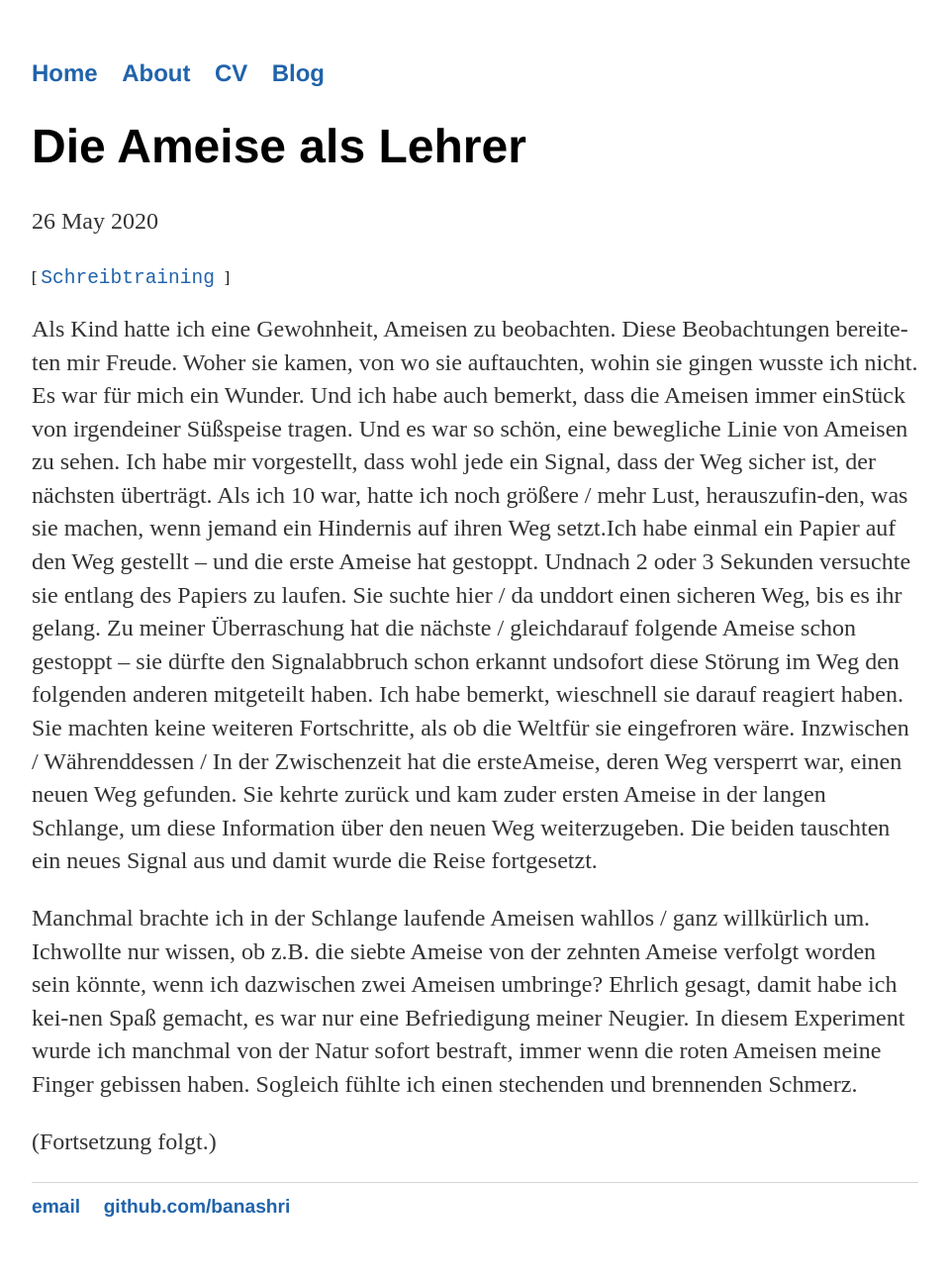
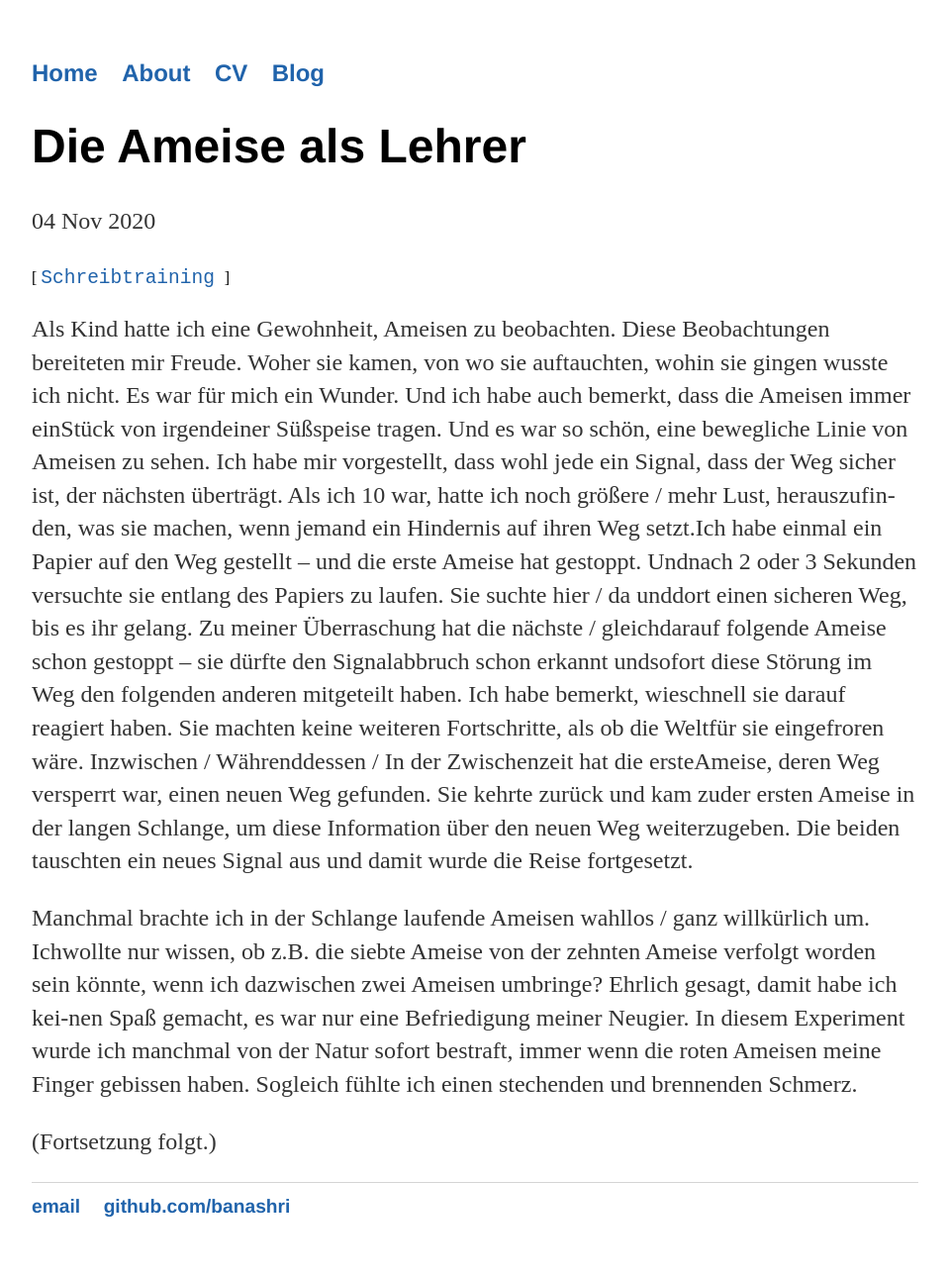
Before and after one commit to Banashri/banashri.github.io, a Jekyll site: the page built from _posts/2020-11-5-Ameise.md, in a window 1280 px wide. Shown: the whole page at 99% size, without its empty margins (160-1119 px from the left). Built offline with Jekyll 4.4.1, drawn with Linux system fonts in a browser that asks for light colours.

Commit message:
Update 2020-11-5-Ameise.md

```diff
--- a/_posts/2020-11-5-Ameise.md
+++ b/_posts/2020-11-5-Ameise.md
@@ -1,11 +1,11 @@
 ---
 layout: post
 title: "Die Ameise als Lehrer"
-date: 2020-05-26
+date: 2020-11-4
 tags: Schreibtraining
 ---
 
-Als Kind hatte ich eine Gewohnheit, Ameisen zu beobachten. Diese Beobachtungen bereite-ten mir Freude. Woher sie kamen, von wo sie auftauchten, wohin sie gingen wusste ich nicht. Es war für mich ein Wunder. Und ich habe auch bemerkt, dass die Ameisen immer einStück von irgendeiner Süßspeise tragen. Und es war so schön, eine bewegliche Linie von Ameisen zu sehen. Ich habe mir vorgestellt, dass wohl jede ein Signal, dass der Weg sicher ist, der nächsten überträgt. Als ich 10 war, hatte ich noch größere / mehr Lust, herauszufin-den, was sie machen, wenn jemand ein Hindernis auf ihren Weg setzt.Ich habe einmal ein Papier auf den Weg gestellt – und die erste Ameise hat gestoppt. Undnach 2 oder 3 Sekunden versuchte sie entlang des Papiers zu laufen. Sie suchte hier / da unddort einen sicheren Weg, bis es ihr gelang. Zu meiner Überraschung hat die nächste / gleichdarauf folgende Ameise schon gestoppt – sie dürfte den Signalabbruch schon erkannt undsofort diese Störung im Weg den folgenden anderen mitgeteilt haben. Ich habe bemerkt, wieschnell sie darauf reagiert haben. Sie machten keine weiteren Fortschritte, als ob die Weltfür sie eingefroren wäre. Inzwischen / Währenddessen / In der Zwischenzeit hat die ersteAmeise, deren Weg versperrt war, einen neuen Weg gefunden. Sie kehrte zurück und kam zuder ersten Ameise in der langen Schlange, um diese Information über den neuen Weg weiterzugeben. Die beiden tauschten ein neues Signal aus und damit wurde die Reise fortgesetzt.
+Als Kind hatte ich eine Gewohnheit, Ameisen zu beobachten. Diese Beobachtungen bereiteten mir Freude. Woher sie kamen, von wo sie auftauchten, wohin sie gingen wusste ich nicht. Es war für mich ein Wunder. Und ich habe auch bemerkt, dass die Ameisen immer einStück von irgendeiner Süßspeise tragen. Und es war so schön, eine bewegliche Linie von Ameisen zu sehen. Ich habe mir vorgestellt, dass wohl jede ein Signal, dass der Weg sicher ist, der nächsten überträgt. Als ich 10 war, hatte ich noch größere / mehr Lust, herauszufin-den, was sie machen, wenn jemand ein Hindernis auf ihren Weg setzt.Ich habe einmal ein Papier auf den Weg gestellt – und die erste Ameise hat gestoppt. Undnach 2 oder 3 Sekunden versuchte sie entlang des Papiers zu laufen. Sie suchte hier / da unddort einen sicheren Weg, bis es ihr gelang. Zu meiner Überraschung hat die nächste / gleichdarauf folgende Ameise schon gestoppt – sie dürfte den Signalabbruch schon erkannt undsofort diese Störung im Weg den folgenden anderen mitgeteilt haben. Ich habe bemerkt, wieschnell sie darauf reagiert haben. Sie machten keine weiteren Fortschritte, als ob die Weltfür sie eingefroren wäre. Inzwischen / Währenddessen / In der Zwischenzeit hat die ersteAmeise, deren Weg versperrt war, einen neuen Weg gefunden. Sie kehrte zurück und kam zuder ersten Ameise in der langen Schlange, um diese Information über den neuen Weg weiterzugeben. Die beiden tauschten ein neues Signal aus und damit wurde die Reise fortgesetzt.
 
 Manchmal brachte ich in der Schlange laufende Ameisen wahllos / ganz willkürlich um. Ichwollte nur wissen, ob z.B. die siebte Ameise von der zehnten Ameise verfolgt worden sein könnte, wenn ich dazwischen zwei Ameisen umbringe? Ehrlich gesagt, damit habe ich kei-nen Spaß gemacht, es war nur eine Befriedigung meiner Neugier. In diesem Experiment wurde ich manchmal von der Natur sofort bestraft, immer wenn die roten Ameisen meine Finger gebissen haben. Sogleich fühlte ich einen stechenden und brennenden Schmerz.
 
```
